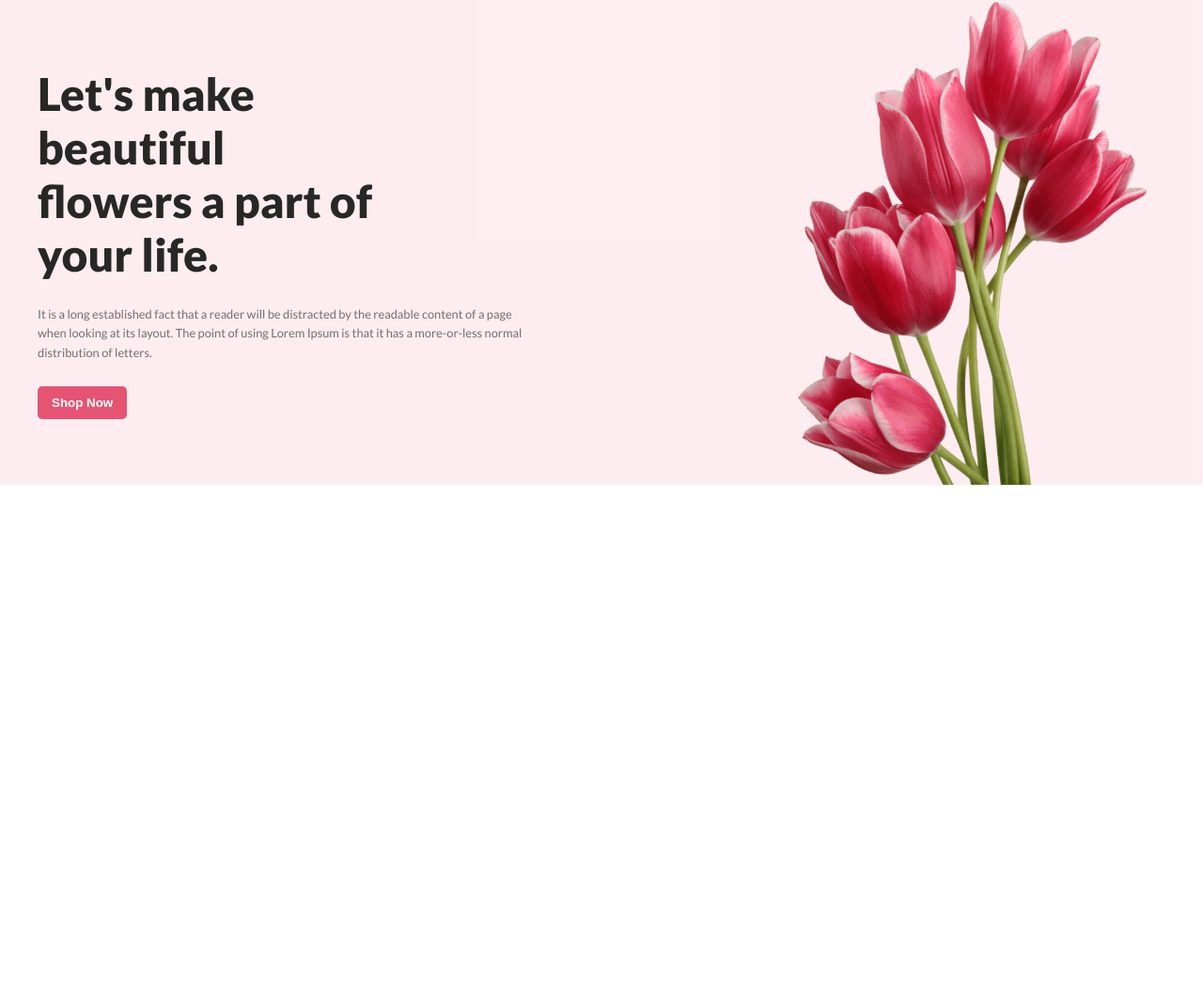
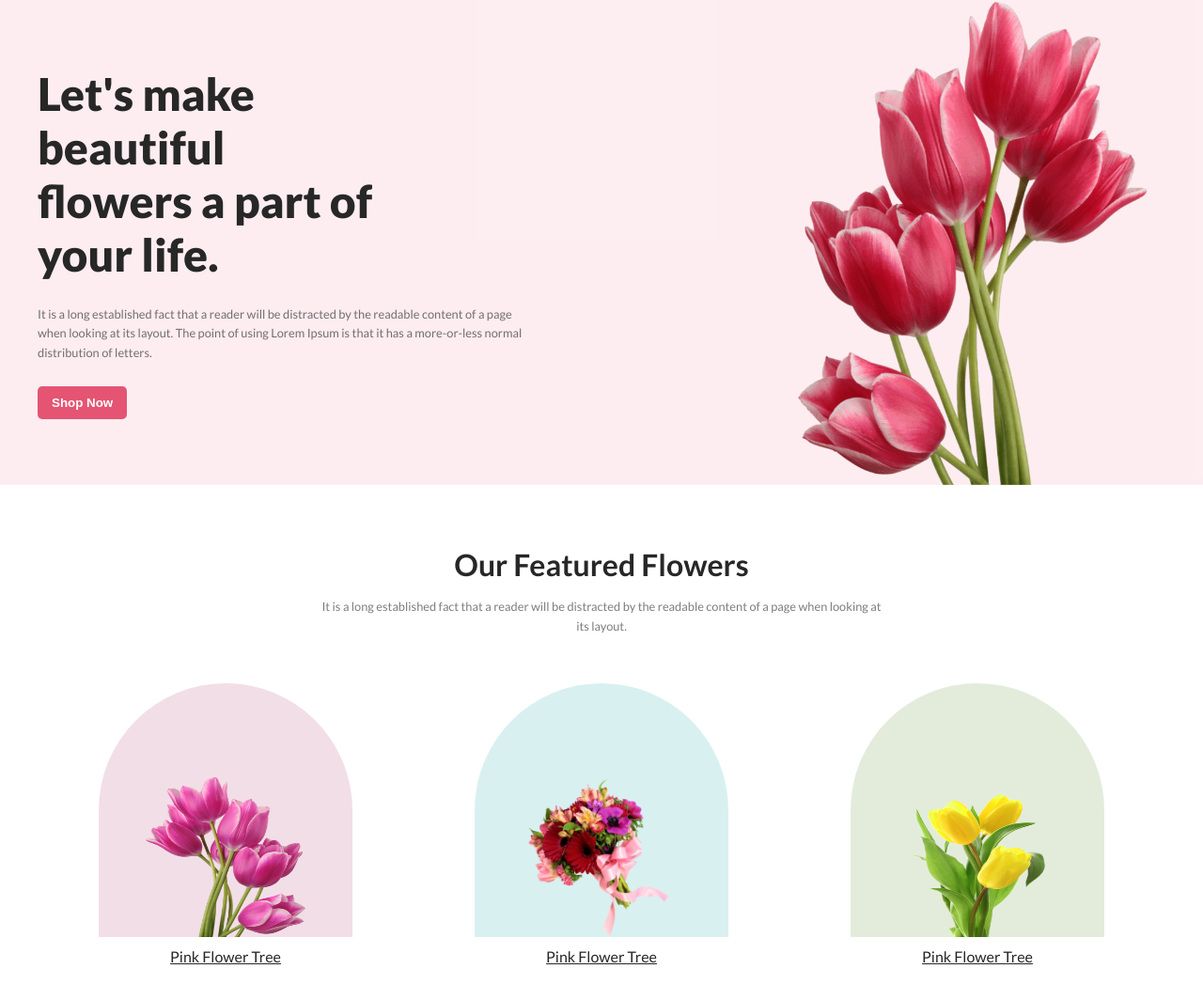
Before and after one commit to zishanmeh/Flower-shop, a plain HTML site: page index.html in a window 1280 px wide. Shown: the whole page at 94% size. Before the commit the page ends 800 px from the top, so only its background shows below. Drawn offline with Linux system fonts and the light colour scheme.

Commit message:
added features flowers section

```diff
--- a/index.html
+++ b/index.html
@@ -19,7 +19,34 @@
             </div>
         </div>
     </header>
-    <main></main>
+    <main>
+        <section>
+            <div class="featured-flowers">
+                <h1>Our Featured Flowers</h1>
+                <p>It is a long established fact that a reader will be distracted by the readable content of a page when looking at its layout.</p>
+                <div class="feature-flowers-cards">
+                    <div class="flowers-card">
+                        <div class="flowers-card-image" style="background-color: rgba(167, 33, 98, 0.15);">
+                            <img src="Flower Asset/pngwing 6.png" alt="">
+                        </div>
+                        <a href="">Pink Flower Tree</a>
+                    </div>
+                    <div class="flowers-card">
+                        <div class="flowers-card-image" style="background-color: rgba(5, 151, 160, 0.15);">
+                            <img src="Flower Asset/pngwing 5.png" alt="">
+                        </div>
+                        <a href="">Pink Flower Tree</a>
+                    </div>
+                    <div class="flowers-card">
+                        <div class="flowers-card-image" style="background-color: rgba(71, 125, 17, 0.15);">
+                            <img src="Flower Asset/pngwing 7.png" alt="">
+                        </div>
+                        <a href="">Pink Flower Tree</a>
+                    </div>
+                </div>
+            </div>
+        </section>
+    </main>
     <footer></footer>
 </body>
 </html>
--- a/styles/style.css
+++ b/styles/style.css
@@ -23,6 +23,9 @@ h1 {
     border: none;
     background-color: #E55473;
     cursor: pointer;
+}
+section {
+    margin: 50px auto;
 }
 p {
     line-height: 1.3rem;
@@ -64,6 +67,55 @@ header {
     display: block;
 }
 
+/* Features flower card styles */
+
+.featured-flowers {
+    display: flex;
+    flex-direction: column;
+    align-items: center;
+    justify-content: center;
+}
+.featured-flowers h1 {
+    color: #272727;
+    font-size: 2rem;
+    margin: 15px;
+}
+.featured-flowers > p {
+    font-size: 0.8rem;
+    width: 50%;
+    margin: auto;
+    text-align: center;
+    color: rgba(39, 39, 39, 0.6);
+}
+.feature-flowers-cards {
+    display: flex;
+    justify-content: space-around;
+    align-items: center;
+    text-align: center;
+    width: 100%;
+    margin-top: 50px;
+}
+.flowers-card-image {
+    padding: 100px 50px 0px 50px;
+    border-radius: 50% 50% 0 0;
+}
+.flowers-card-image img {
+    width: 170px;
+    height: 170px;
+    display: block;
+    margin: auto;
+}
+.flowers-card {
+    height: 300px;
+    display: flex;
+    flex-direction: column;
+    justify-content: space-between;
+    align-items: center;
+}
+.flowers-card a {
+    color: #272727;
+}
+
 
 
 
@@ -91,4 +143,10 @@ header {
     .hero-details h1 {
         font-size: 2rem;
     }
+
+    /* Flower card section */
+    .feature-flowers-cards {
+        flex-direction: column;
+        gap: 30px;
+    }
 }
```
